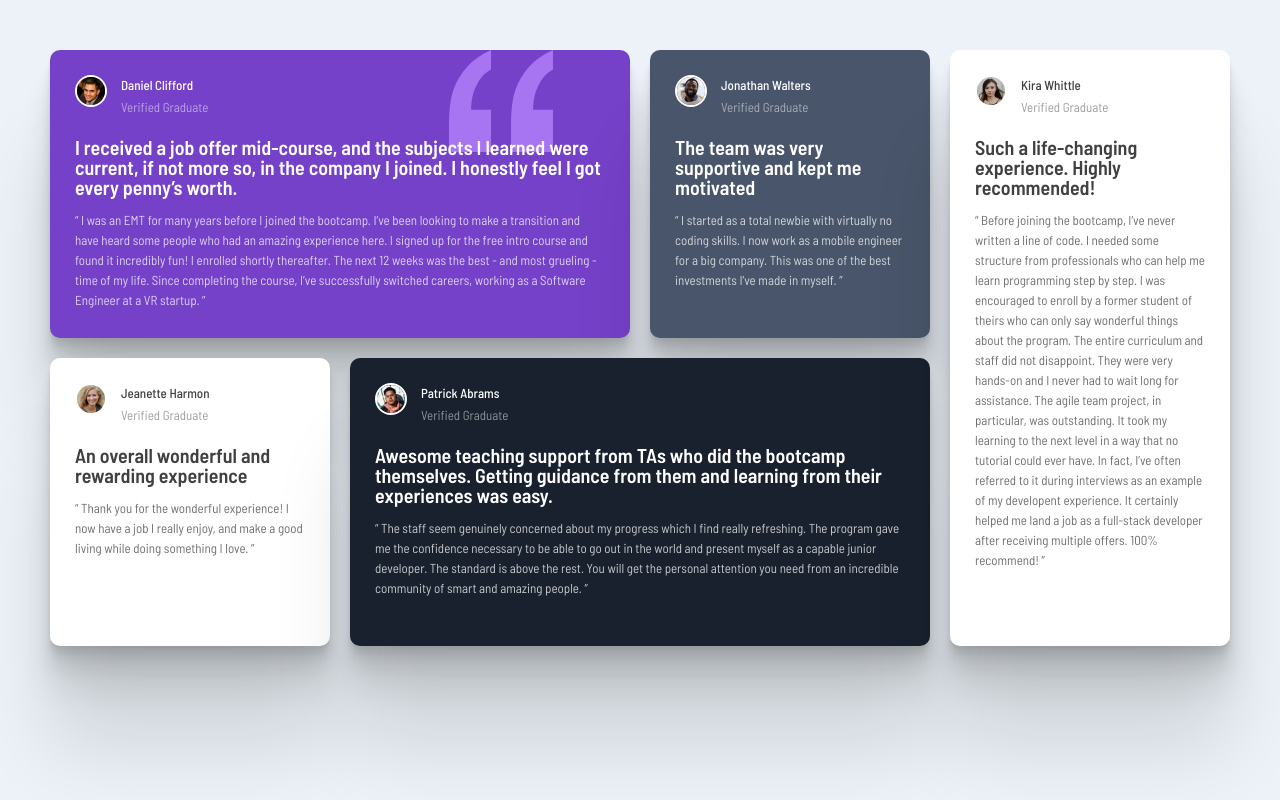
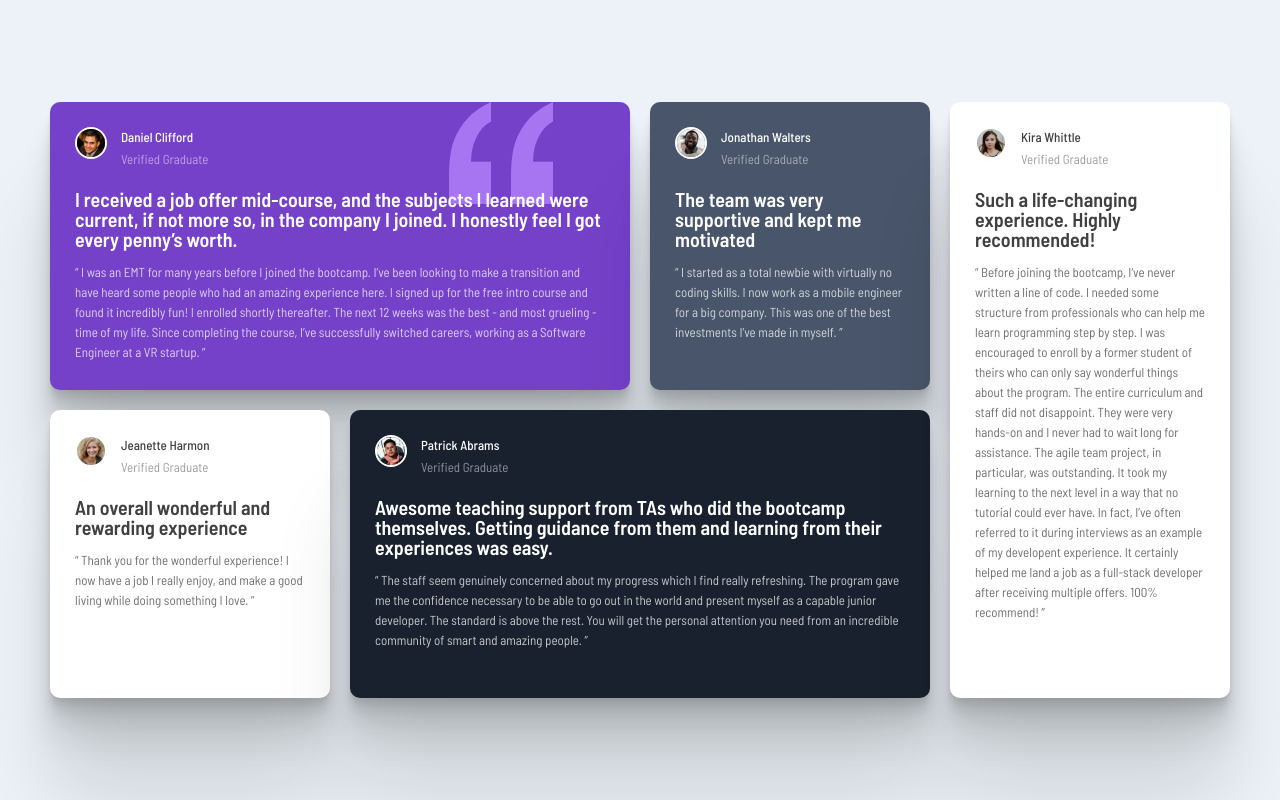
Before and after one commit to vulcan942/testimonia-section-frontend-mentor, a plain HTML site: page index.html in a window 1280 px wide. Drawn offline with Linux system fonts and the light colour scheme.

Commit message:
height 100vh

```diff
--- a/index.html
+++ b/index.html
@@ -9,7 +9,7 @@
   <link rel="preconnect" href="https://fonts.gstatic.com">
   <link href="https://fonts.googleapis.com/css2?family=Barlow+Semi+Condensed:ital,wght@0,400;0,500;0,600;1,400;1,500;1,600&display=swap" rel="stylesheet">
 
-  <title>Frontend Mentor | [Challenge Name Here]</title>
+  <title>Frontend Mentor | Testimonial Section</title>
 </head>
 <body>
 	<div class="wrapper">
--- a/style.css
+++ b/style.css
@@ -1,4 +1,5 @@
 body{
+    height: 100vh;
     display: flex;
     align-items: center;
     justify-content: center;
```
